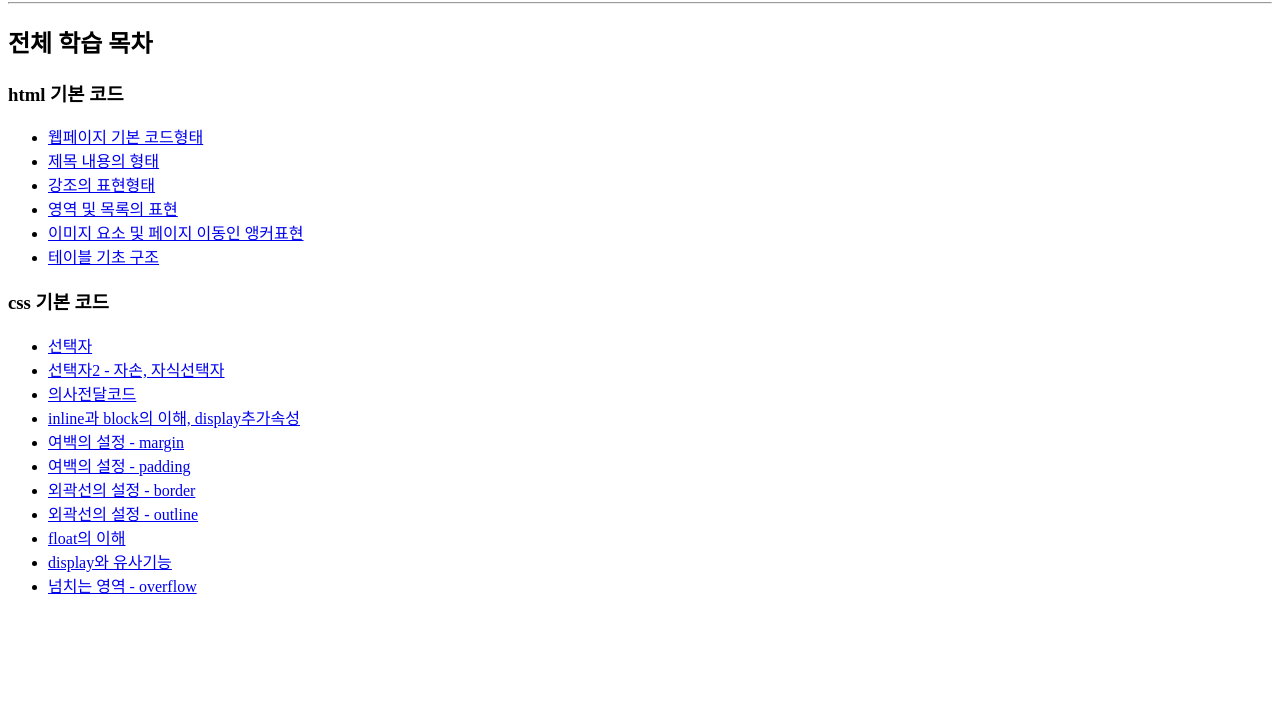
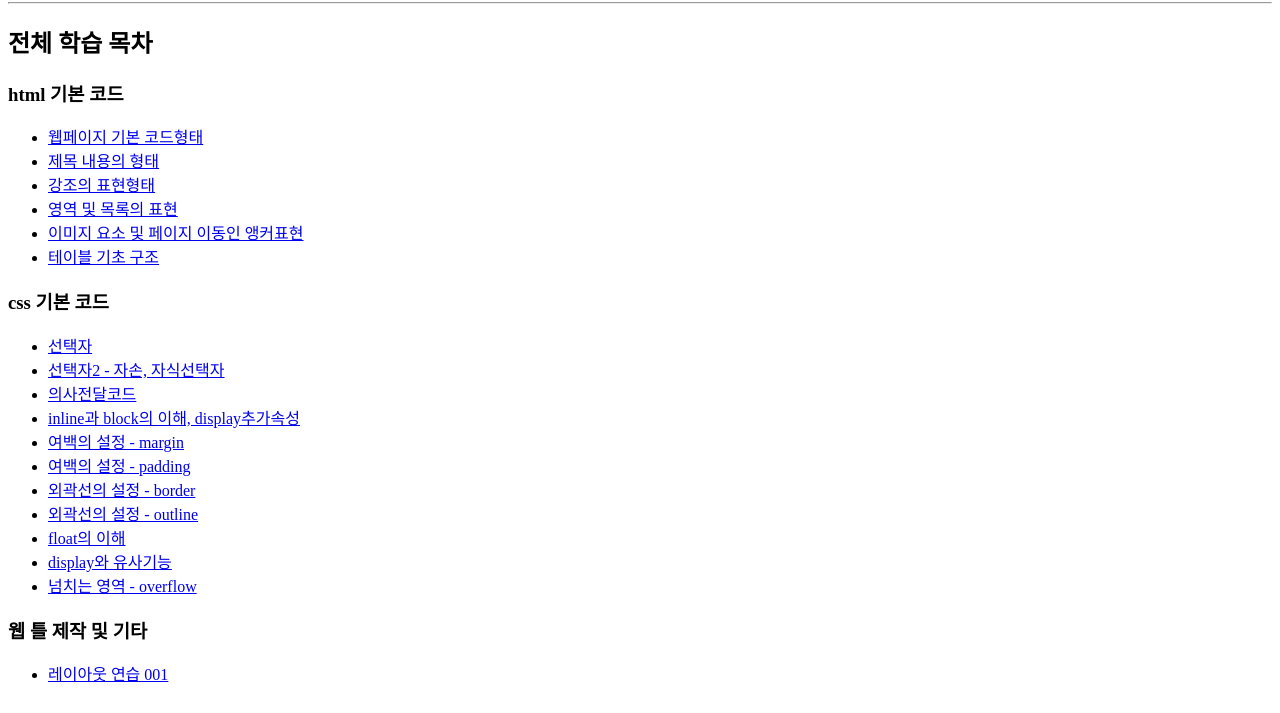
Before and after one commit to yovjvng/markup, a plain HTML site: page b_step_01/index.html in a window 1280 px wide. Shown: the part 87-800 px from the top of the page. Drawn offline with Linux system fonts and the light colour scheme.

Commit message:
step_01 웹기초index

```diff
--- a/b_basic/index.html
+++ b/b_step_01/index.html
@@ -40,6 +40,13 @@
       <li><a href="./html/a_17_overflow.html">넘치는 영역 - overflow</a></li>
     </ul>
   </div>
+
+  <div class="other_area">
+    <h3>웹 틀 제작 및 기타</h3>
+      <ul>
+        <li><a href="./html/a_18_layout_01.html">레이아웃 연습 001</a></li>
+      </ul>
+  </div>
 </div><!-- // .wrap -->
 </body>
 </html>
```
